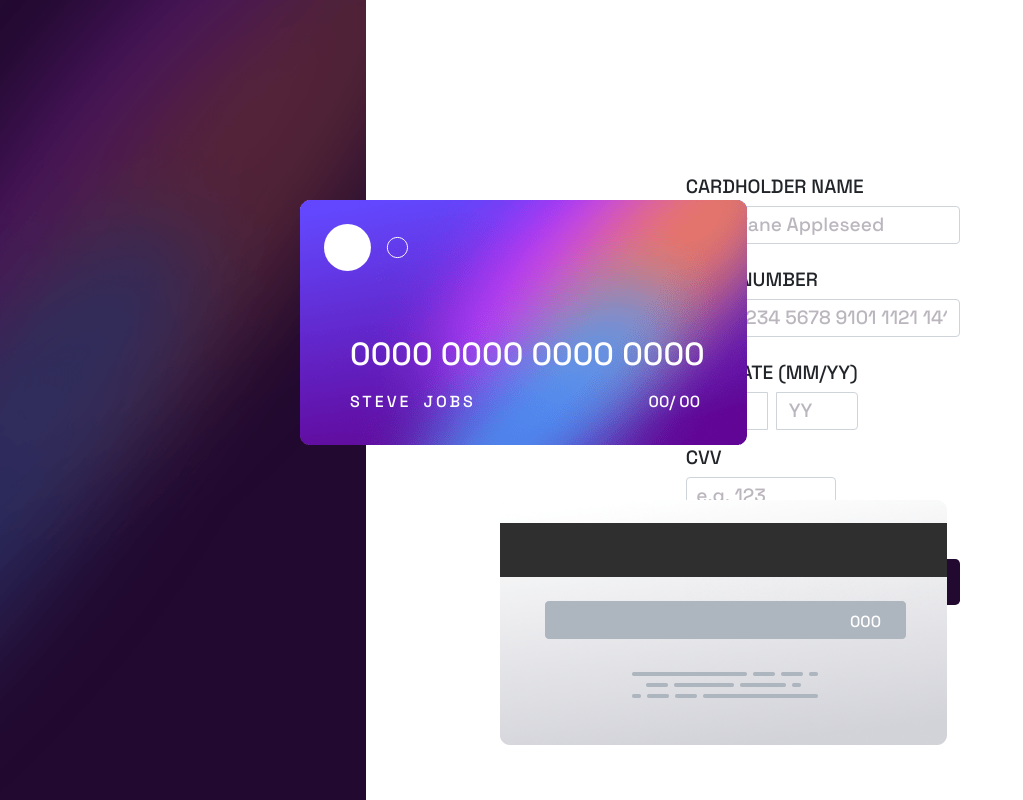
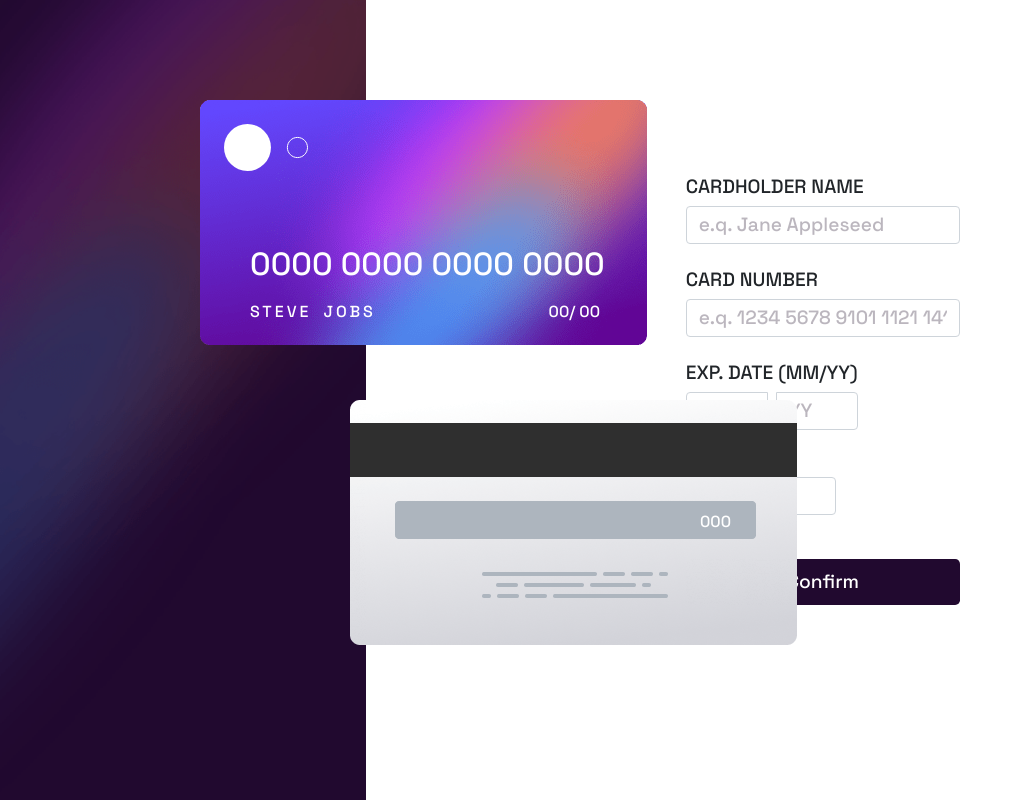
Before and after one commit to fissid/interactiveCreditCard, a plain HTML site: page index.html in a window 1280 px wide. Shown: the whole page, without its empty margins (0-1023 px from the left). Drawn offline with nearby package versions, Linux system fonts and the light colour scheme.

Commit message:
Update style.css

```diff
--- a/style/style.css
+++ b/style/style.css
@@ -76,14 +76,14 @@ input[type="number"] {
 
 .front img {
   position: absolute;
-  top: 200px;
-  left: 300px;
+  top: 100px;
+  left: 200px;
 }
 
 .cart-number {
   position: absolute;
-  top: 330px;
-  left: 350px;
+  top: 240px;
+  left: 250px;
   color: #fff;
   font-size: 2em !important;
 }
@@ -92,8 +92,8 @@ input[type="number"] {
   width: 350px;
   position: absolute;
   color: #fff;
-  top: 390px;
-  left: 350px;
+  top: 300px;
+  left: 250px;
   font-size: 1em !important;
 }
 .card-name,
@@ -110,8 +110,8 @@ input[type="number"] {
 
 .back {
   position: absolute;
-  top: 500px;
-  left: 500px;
+  top: 400px;
+  left: 350px;
 }
 
 .card-cvv {
```
